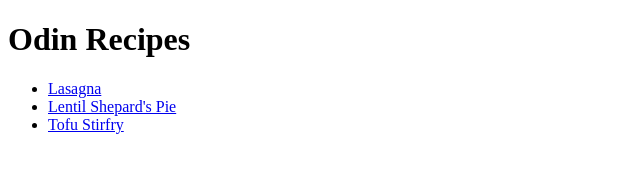
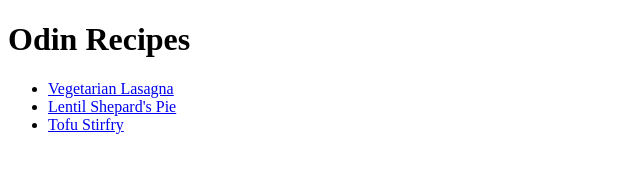
Before and after one commit to ChrisandGuts05/odin_recipes, a plain HTML site: page index.html in a window 1280 px wide. Shown: the full height of the page, 0-640 px from the left. Drawn offline with Linux system fonts and the light colour scheme.

Commit message:
updated index

```diff
--- a/index.html
+++ b/index.html
@@ -8,7 +8,7 @@
 <body>
     <h1>Odin Recipes</h1>
     <ul>
-        <li><a href="./recipes/lasagna.html">Lasagna</a></li>
+        <li><a href="./recipes/lasagna.html">Vegetarian Lasagna</a></li>
         <li><a href="./recipes/lentilShepardsPie.html">Lentil Shepard's Pie</a></li>
         <li><a href="./recipes/tofuStirfry.html">Tofu Stirfry</a></li>
     </ul>
```
